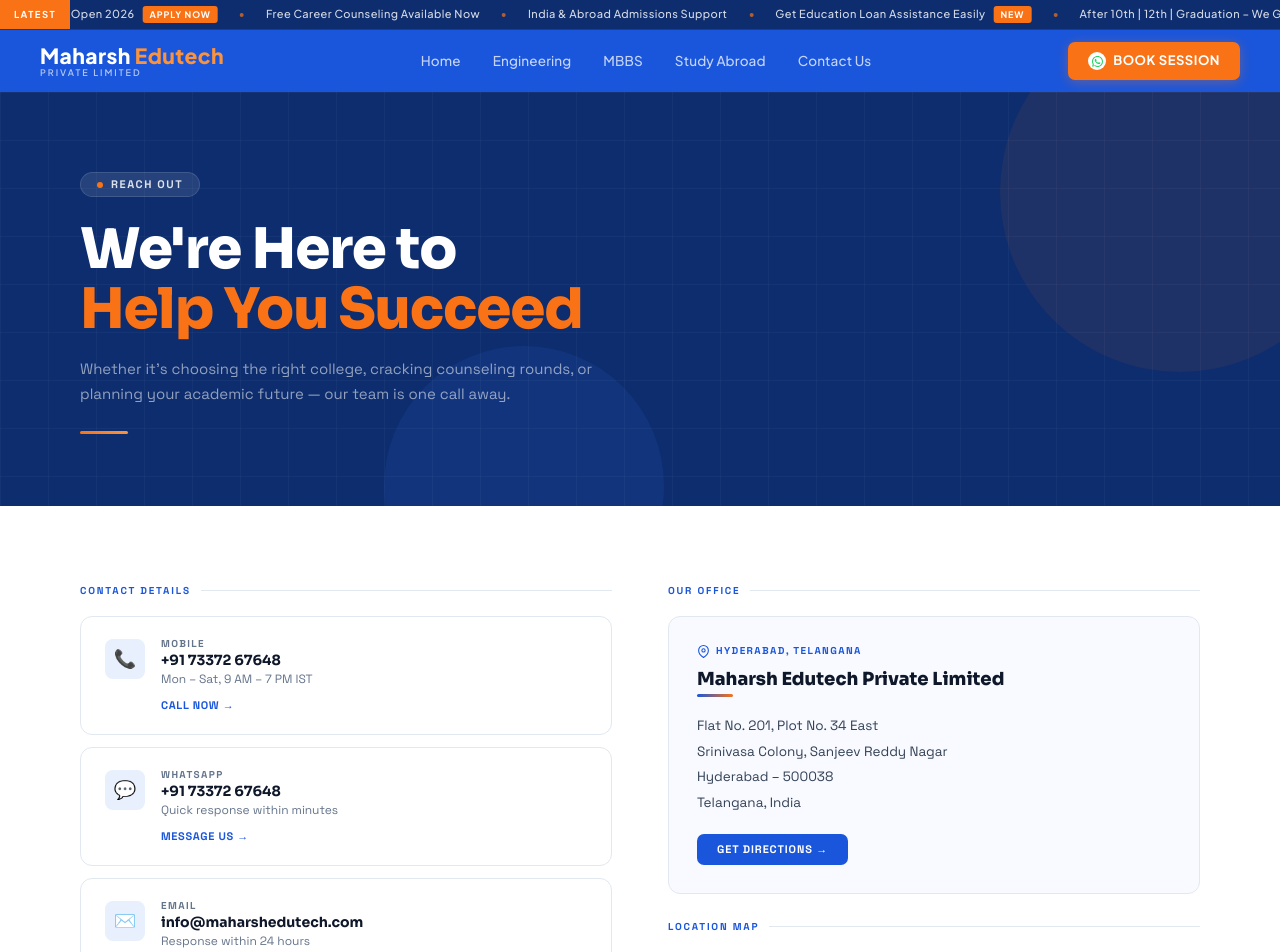
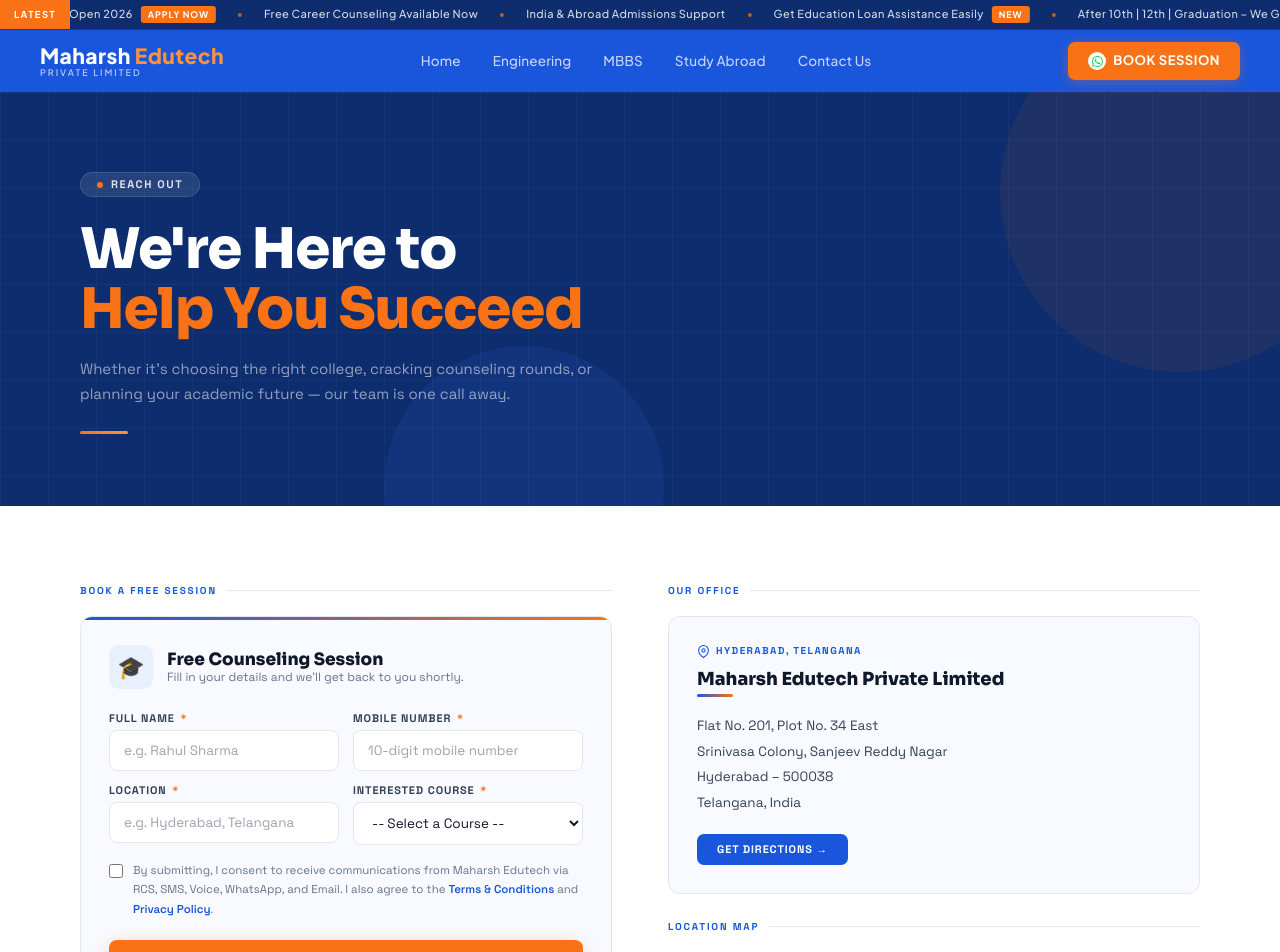
Before and after one commit to maharshedutech/maharshedutechpvt, a React (Vite) app: page /contact in a window 1280 px wide. Shown: the top 952 px of the page. Built offline with nearby package versions, Linux system fonts and the light colour scheme; grey boxes are pictures that could not be loaded.

Commit message:
Updated CONTACT FORM

```diff
--- a/src/pages/Contact.jsx
+++ b/src/pages/Contact.jsx
@@ -36,17 +36,17 @@
   {
     icon: "📞",
     label: "Mobile",
-    value: "+91 73372 67648",
+    value: "+91 95662 28499",
     sub: "Mon – Sat, 9 AM – 7 PM IST",
-    href: "tel:+917337267648",
+    href: "tel:+919566228499",
     cta: "Call Now",
   },
   {
     icon: "💬",
     label: "WhatsApp",
-    value: "+91 73372 67648",
+    value: "+91 95662 28499",
     sub: "Quick response within minutes",
-    href: "https://wa.me/917337267648",
+    href: "https://wa.me/919566228499",
     cta: "Message Us",
     isExternal: true,
   },
@@ -71,6 +71,171 @@
   { day: "Mon – Sat", time: "9:00 AM – 7:00 PM" },
   { day: "Sunday", time: "By Appointment" },
 ];
+
+const courses = [
+  "Engineering (B.Tech / B.E)",
+  "MBBS / Medical",
+  "Study Abroad",
+  "MBA / Management",
+  "Law (LLB)",
+  "Pharmacy (B.Pharm)",
+  "Architecture (B.Arch)",
+  "Nursing",
+  "Other",
+];
+
+// ── Inline Booking Form (same endpoint & logic as BookSessionModal) ──
+function InlineBookingForm() {
+  const [formData, setFormData] = useState({
+    name: "",
+    mobile: "",
+    location: "",
+    course: "",
+    consent: false,
+  });
+  const [loading, setLoading] = useState(false);
+
+  const handleSubmit = async (e) => {
+    e.preventDefault();
+
+    if (!formData.consent) {
+      alert("Please accept the consent checkbox.");
+      return;
+    }
+
+    setLoading(true);
+
+    try {
+      const response = await fetch(
+        "https://integration.pqa.salesmax.ai/salesmax/leads?token=O9gEu5f3Tdiw3Rglf52abQ",
+        {
+          method: "POST",
+          headers: { "Content-Type": "application/json" },
+          body: JSON.stringify({
+            name: formData.name,
+            mobile: formData.mobile,
+            location: formData.location,
+            course: formData.course,
+            source: "Website",
+            campaign: "Book Session",
+          }),
+        }
+      );
+
+      if (response.ok) {
+        alert("Thank you! Our team will contact you shortly.");
+        setFormData({ name: "", mobile: "", location: "", course: "", consent: false });
+      } else {
+        alert("Something went wrong. Please try again.");
+      }
+    } catch (error) {
+      console.error(error);
+      alert("Failed to submit. Please try again.");
+    }
+
+    setLoading(false);
+  };
+
+  return (
+    <Reveal>
+      <div className="ct-section-label">
+        Book a Free Session <div className="ct-section-line" />
+      </div>
+      <div className="ct-booking-form">
+        <div className="ct-booking-form-header">
+          <div className="ct-booking-icon">🎓</div>
+          <div>
+            <div className="ct-booking-title">Free Counseling Session</div>
+            <div className="ct-booking-sub">Fill in your details and we'll get back to you shortly.</div>
+          </div>
+        </div>
+
+        <form onSubmit={handleSubmit}>
+          <div className="ct-form-grid">
+            {/* Name */}
+            <div className="ct-field">
+              <label className="ct-field-label">Full Name <span className="ct-req">*</span></label>
+              <input
+                type="text"
+                className="ct-input"
+                placeholder="e.g. Rahul Sharma"
+                required
+                value={formData.name}
+                onChange={(e) => setFormData({ ...formData, name: e.target.value })}
+              />
+            </div>
+
+            {/* Mobile */}
+            <div className="ct-field">
+              <label className="ct-field-label">Mobile Number <span className="ct-req">*</span></label>
+              <input
+                type="tel"
+                className="ct-input"
+                placeholder="10-digit mobile number"
+                required
+                pattern="[0-9]{10}"
+                value={formData.mobile}
+                onChange={(e) => setFormData({ ...formData, mobile: e.target.value })}
+              />
+            </div>
+
+            {/* Location */}
+            <div className="ct-field">
+              <label className="ct-field-label">Location <span className="ct-req">*</span></label>
+              <input
+                type="text"
+                className="ct-input"
+                placeholder="e.g. Hyderabad, Telangana"
+                required
+                value={formData.location}
+                onChange={(e) => setFormData({ ...formData, location: e.target.value })}
+              />
+            </div>
+
+            {/* Course */}
+            <div className="ct-field">
+              <label className="ct-field-label">Interested Course <span className="ct-req">*</span></label>
+              <select
+                className="ct-input ct-select"
+                required
+                value={formData.course}
+                onChange={(e) => setFormData({ ...formData, course: e.target.value })}
+              >
+                <option value="">-- Select a Course --</option>
+                {courses.map((c) => (
+                  <option key={c} value={c}>{c}</option>
+                ))}
+              </select>
+            </div>
+          </div>
+
+          {/* Consent */}
+          <label className="ct-consent-label">
+            <input
+              type="checkbox"
+              className="ct-checkbox"
+              checked={formData.consent}
+              onChange={(e) => setFormData({ ...formData, consent: e.target.checked })}
+            />
+            <span className="ct-consent-text">
+              By submitting, I consent to receive communications from Maharsh Edutech via RCS, SMS, Voice, WhatsApp, and Email. I also agree to the{" "}
+              <a href="/terms" target="_blank" className="ct-consent-link">Terms &amp; Conditions</a>{" "}and{" "}
+              <a href="/privacy" target="_blank" className="ct-consent-link">Privacy Policy</a>.
+            </span>
+          </label>
+
+          <button
+            type="submit"
+            disabled={loading}
+            className={`ct-submit-btn${loading ? " ct-submit-loading" : ""}`}
+          >
+            {loading ? "Submitting…" : "Submit & Book My Session →"}
+          </button>
+        </form>
+      </div>
+    </Reveal>
+  );
+}
 
 export default function Contact() {
   return (
@@ -169,6 +334,95 @@
           display: flex; align-items: center; gap: 10px; margin-bottom: 20px;
         }
         .ct-section-line { height: 1px; flex: 1; background: var(--gray-light); }
+
+        /* ══ INLINE BOOKING FORM ══ */
+        .ct-booking-form {
+          border: 1.5px solid var(--gray-light);
+          border-radius: var(--radius);
+          padding: 28px 28px 24px;
+          background: var(--off);
+          margin-bottom: 40px;
+          position: relative;
+          overflow: hidden;
+        }
+        .ct-booking-form::before {
+          content: '';
+          position: absolute; top: 0; left: 0; right: 0; height: 3px;
+          background: linear-gradient(90deg, var(--blue), var(--orange));
+        }
+        .ct-booking-form-header {
+          display: flex; align-items: center; gap: 14px; margin-bottom: 24px;
+        }
+        .ct-booking-icon {
+          width: 44px; height: 44px; border-radius: 10px;
+          background: var(--blue-light);
+          display: flex; align-items: center; justify-content: center;
+          font-size: 22px; flex-shrink: 0;
+        }
+        .ct-booking-title {
+          font-family: 'Sora', sans-serif;
+          font-size: 17px; font-weight: 800; color: var(--text); margin-bottom: 3px;
+        }
+        .ct-booking-sub { font-size: 12px; color: var(--gray); }
+
+        .ct-form-grid {
+          display: grid; grid-template-columns: 1fr 1fr; gap: 14px; margin-bottom: 16px;
+        }
+        .ct-field { display: flex; flex-direction: column; }
+        .ct-field-label {
+          font-size: 11px; font-weight: 700; letter-spacing: 0.08em;
+          text-transform: uppercase; color: var(--text2); margin-bottom: 6px;
+        }
+        .ct-req { color: var(--orange); margin-left: 2px; }
+        .ct-input {
+          width: 100%; padding: 11px 14px;
+          border: 1.5px solid var(--gray-light); border-radius: 8px;
+          font-size: 13.5px; font-family: 'Space Grotesk', sans-serif;
+          color: var(--text); background: #fff; outline: none;
+          transition: border-color 0.2s, box-shadow 0.2s;
+        }
+        .ct-input:focus {
+          border-color: var(--blue);
+          box-shadow: 0 0 0 3px rgba(26,86,219,0.08);
+        }
+        .ct-select { cursor: pointer; appearance: auto; }
+
+        .ct-consent-label {
+          display: flex; gap: 10px; align-items: flex-start;
+          margin-bottom: 20px; cursor: pointer;
+        }
+        .ct-checkbox {
+          margin-top: 3px; flex-shrink: 0;
+          accent-color: var(--blue); width: 14px; height: 14px;
+        }
+        .ct-consent-text {
+          font-size: 11.5px; color: var(--gray); line-height: 1.7;
+        }
+        .ct-consent-link { color: var(--blue); text-decoration: none; font-weight: 600; }
+        .ct-consent-link:hover { text-decoration: underline; }
+
+        .ct-submit-btn {
+          width: 100%; padding: 14px;
+          background: var(--orange); color: #fff; border: none;
+          border-radius: 8px; cursor: pointer;
+          font-family: 'Sora', sans-serif; font-size: 13px; font-weight: 700;
+          letter-spacing: 0.05em;
+          box-shadow: 0 4px 18px rgba(249,115,22,0.28);
+          transition: background 0.2s, transform 0.2s, box-shadow 0.2s;
+        }
+        .ct-submit-btn:hover:not(:disabled) {
+          background: var(--orange-light);
+          transform: translateY(-1px);
+          box-shadow: 0 6px 24px rgba(249,115,22,0.36);
+        }
+        .ct-submit-loading {
+          background: #ccc !important; cursor: not-allowed !important;
+          box-shadow: none !important; transform: none !important;
+        }
+
+        @media (max-width: 640px) {
+          .ct-form-grid { grid-template-columns: 1fr; }
+        }
 
         /* ══ CONTACT ITEMS ══ */
         .ct-items { display: flex; flex-direction: column; gap: 12px; margin-bottom: 36px; }
@@ -374,8 +628,11 @@
         {/* ══ MAIN CONTENT ══ */}
         <div className="ct-main">
 
-          {/* LEFT — Contact Details + Hours + Tags */}
+          {/* LEFT — Booking Form + Contact Details + Hours + Tags */}
           <div>
+            {/* ── INLINE BOOKING FORM (new) ── */}
+            <InlineBookingForm />
+
             <Reveal>
               <div className="ct-section-label">
                 Contact Details <div className="ct-section-line" />
@@ -492,8 +749,8 @@
               Book a free counseling session. We'll analyse your rank, shortlist the best colleges, and guide you through every round.
             </p>
             <div className="ct-cta-btns">
-              <a href="tel:+917337267648" className="ct-btn-primary">Call Us Now</a>
-              <a href="https://wa.me/917337267648" target="_blank" rel="noopener noreferrer" className="ct-btn-outline">WhatsApp Us</a>
+              <a href="tel:+919566228499" className="ct-btn-primary">Call Us Now</a>
+              <a href="https://wa.me/919566228499" target="_blank" rel="noopener noreferrer" className="ct-btn-outline">WhatsApp Us</a>
             </div>
           </Reveal>
         </section>
```
